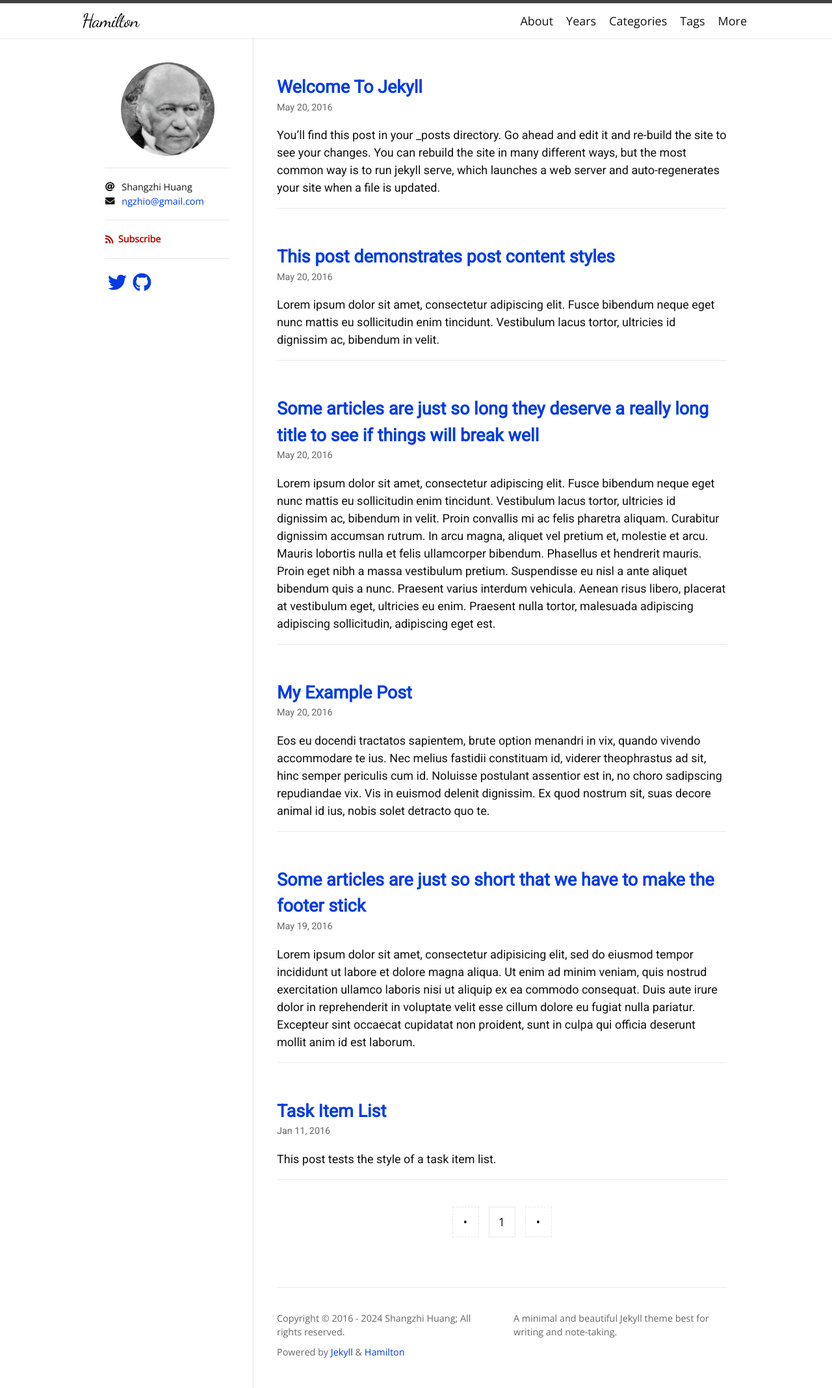
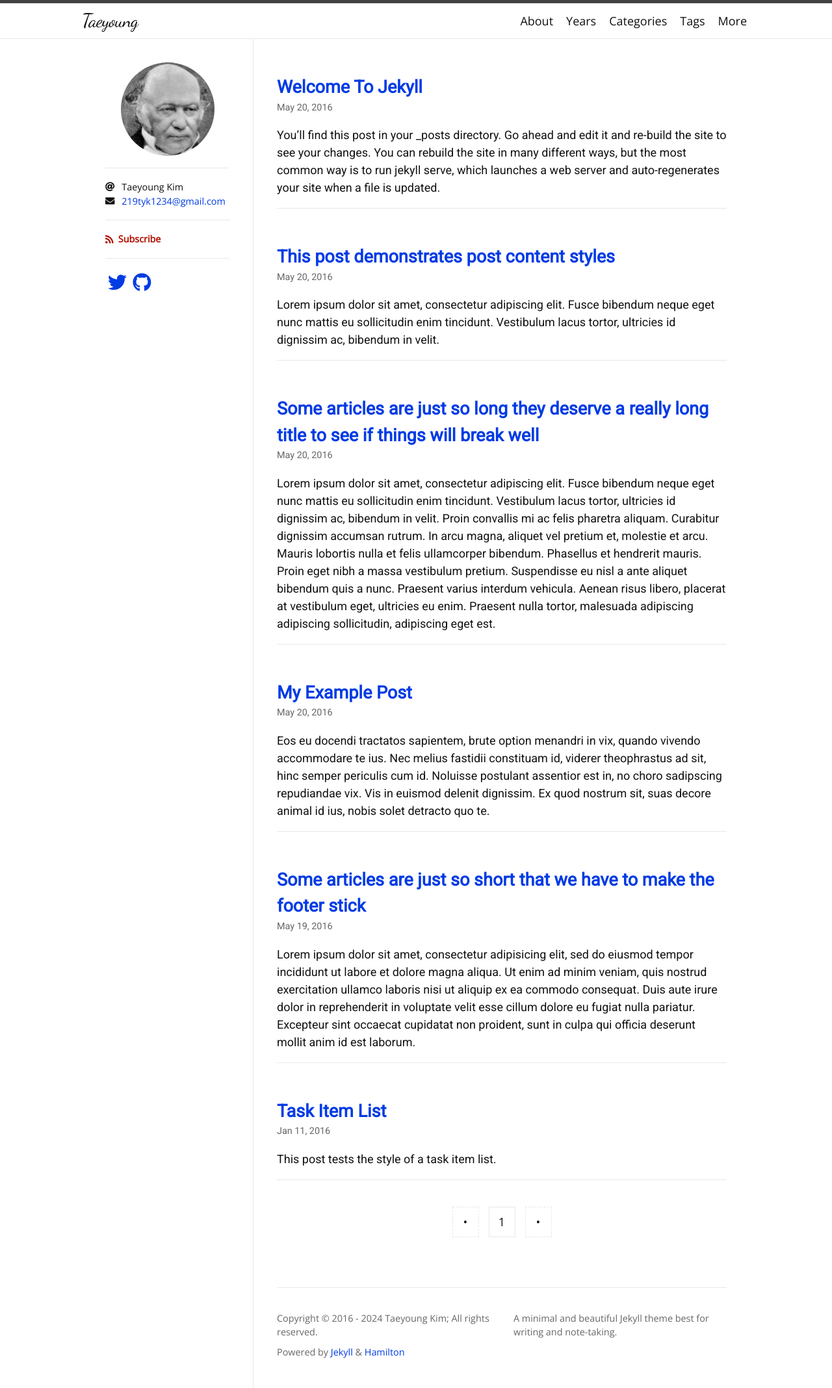
Before and after one commit to KimTaeyoung-219/KimTaeyoung-219.github.io, a Jekyll site: the page built from index.html, in a window 1280 px wide. Shown: the whole page at 65% size. Built offline with Jekyll 4.4.1, drawn with Linux system fonts in a browser that asks for light colours; nearby versions of some CDN libraries; some web fonts are replaced; the list of posts is cut into pages by our own code.

Commit message:
second commit

```diff
--- a/_config.yml
+++ b/_config.yml
@@ -1,8 +1,8 @@
-title: Hamilton
+title: Taeyoung
 description: A minimal and beautiful Jekyll theme best for writing and note-taking.
-author: Shangzhi Huang
+author: Taeyoung Kim
 avatar: /logo.png
-email: ngzhio@gmail.com
+email: 219tyk1234@gmail.com
 
 plugins:
   - jekyll-seo-tag
@@ -30,7 +30,7 @@ exclude:
 # Jekyll SEO Tag (Optional)
 # =========================
 twitter:
-  username: ngzhio
+  username: Taeyoung
   card: summary
 logo: logo.png
 social:
```
